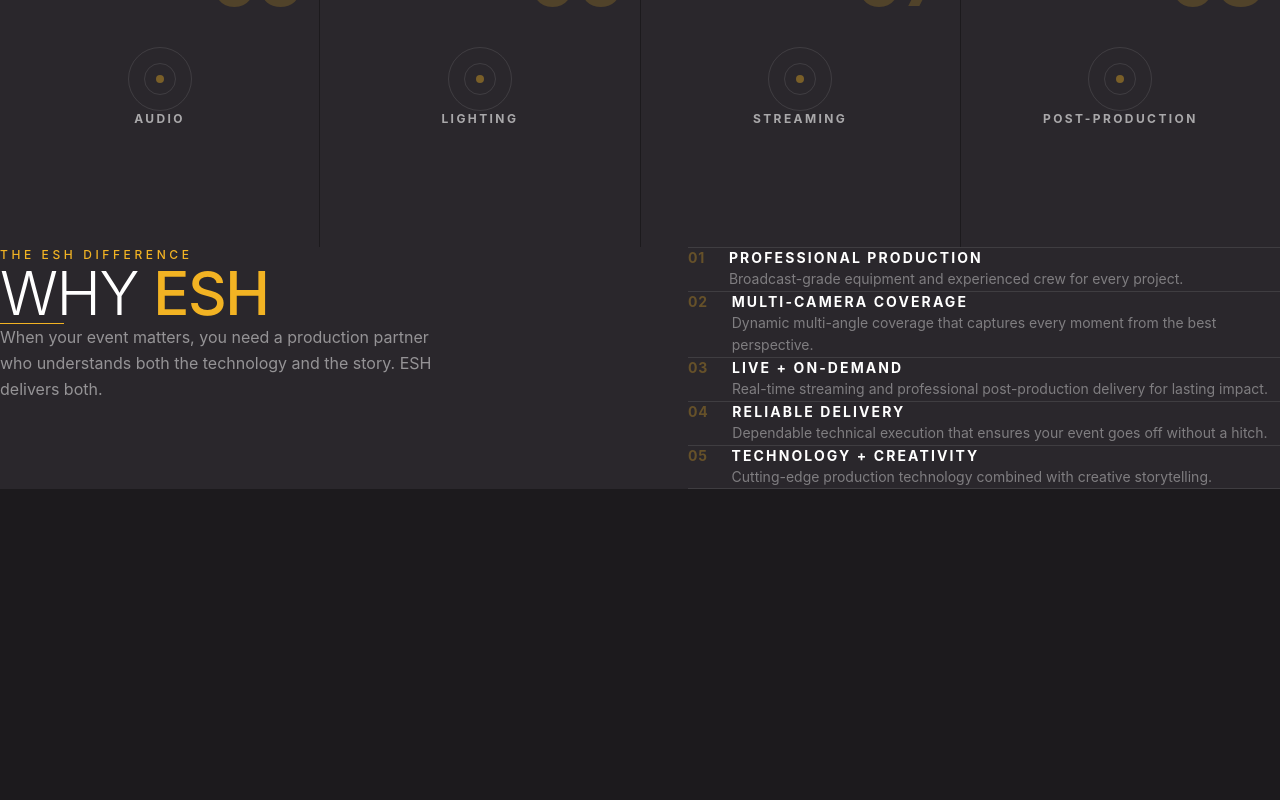
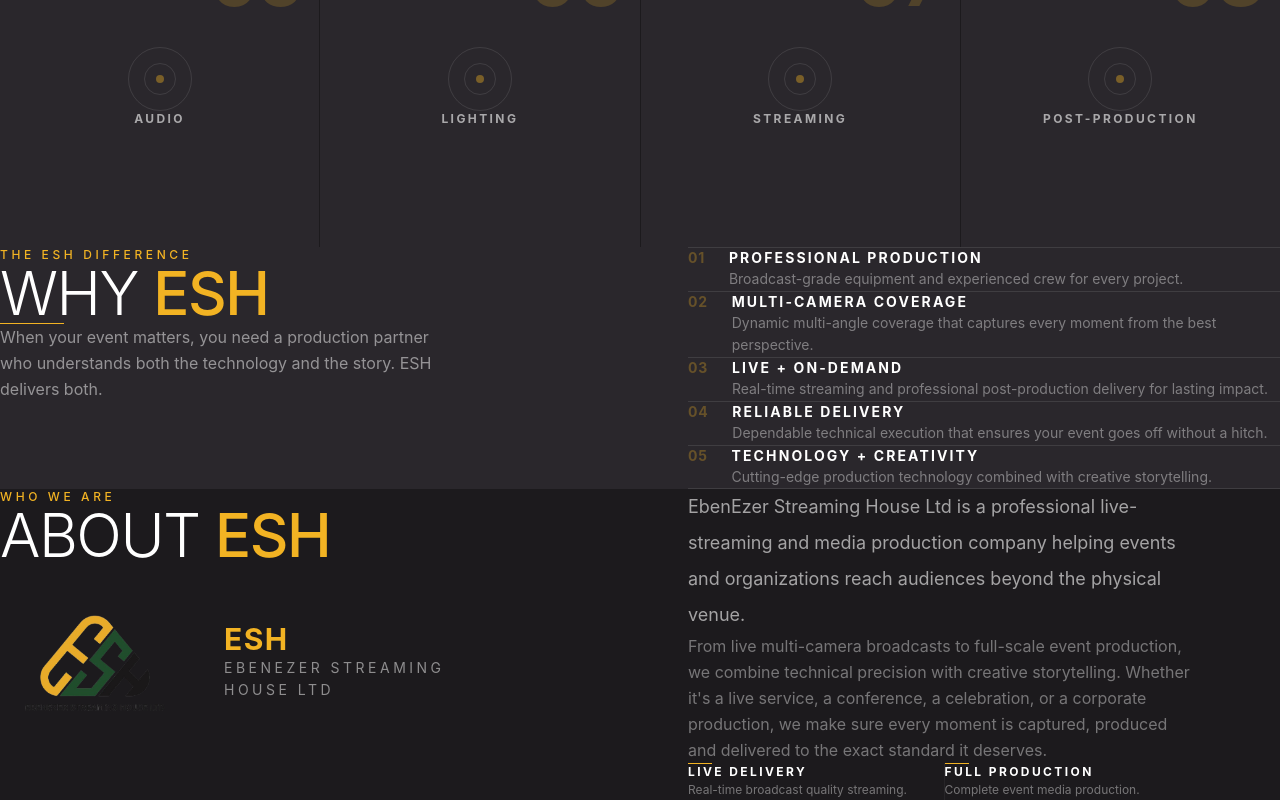
Before and after one commit to Elisee-M/esh, a React (Vite) app: page / in a window 1280 px wide. Shown: the part 2983-3783 px from the top of the page. Before the commit the page ends 3472 px from the top, so only its background shows below. Built offline with nearby package versions, Linux system fonts and the light colour scheme.

Commit message:
feat: add about section

```diff
--- a/src/App.tsx
+++ b/src/App.tsx
@@ -4,6 +4,7 @@ import Services from './components/Services'
 import OurWork from './components/OurWork'
 import Capabilities from './components/Capabilities'
 import WhyESH from './components/WhyESH'
+import About from './components/About'
 
 function App() {
   return (
@@ -15,6 +16,7 @@ function App() {
         <OurWork />
         <Capabilities />
         <WhyESH />
+        <About />
       </main>
     </div>
   )
--- /dev/null
+++ b/src/components/About.tsx
@@ -0,0 +1,126 @@
+import { useEffect, useRef } from 'react'
+import { gsap } from 'gsap'
+import { ScrollTrigger } from 'gsap/ScrollTrigger'
+import eshLogo from '../assets/images/esh_logo_no_bg.png'
+
+gsap.registerPlugin(ScrollTrigger)
+
+export default function About() {
+  const sectionRef = useRef<HTMLElement>(null)
+  const headingRef = useRef<HTMLDivElement>(null)
+  const contentRef = useRef<HTMLDivElement>(null)
+
+  useEffect(() => {
+    if (!headingRef.current || !contentRef.current) return
+
+    gsap.fromTo(
+      headingRef.current.children,
+      { opacity: 0, y: 40 },
+      {
+        opacity: 1,
+        y: 0,
+        duration: 0.8,
+        stagger: 0.15,
+        ease: 'power3.out',
+        scrollTrigger: {
+          trigger: headingRef.current,
+          start: 'top 85%',
+          once: true,
+        },
+      }
+    )
+
+    gsap.fromTo(
+      contentRef.current.children,
+      { opacity: 0, y: 30 },
+      {
+        opacity: 1,
+        y: 0,
+        duration: 0.8,
+        stagger: 0.15,
+        ease: 'power3.out',
+        scrollTrigger: {
+          trigger: contentRef.current,
+          start: 'top 85%',
+          once: true,
+        },
+      }
+    )
+  }, [])
+
+  return (
+    <section ref={sectionRef} id="about" className="bg-esh-black py-32 px-6 lg:px-8">
+      <div className="max-w-7xl mx-auto">
+        <div className="grid grid-cols-1 lg:grid-cols-2 gap-16 lg:gap-24 items-start">
+          {/* Left: Logo & Heading */}
+          <div ref={headingRef}>
+            <p className="text-gold text-xs tracking-[0.3em] uppercase mb-4 font-medium">
+              Who We Are
+            </p>
+            <h2 className="text-white text-4xl md:text-5xl lg:text-6xl font-light tracking-tight mb-8">
+              ABOUT <span className="text-gold font-medium">ESH</span>
+            </h2>
+
+            <div className="flex items-center gap-8">
+              <img
+                src={eshLogo}
+                alt="ESH Logo"
+                className="w-40 h-40 md:w-48 md:h-48 object-contain"
+              />
+              <div>
+                <p className="text-gold text-2xl md:text-3xl font-bold tracking-wider">
+                  ESH
+                </p>
+                <p className="text-white/50 text-xs md:text-sm tracking-[0.25em] mt-2 leading-relaxed uppercase">
+                  Ebenezer Streaming
+                  <br />
+                  House Ltd
+                </p>
+              </div>
+            </div>
+          </div>
+
+          {/* Right: Description */}
+          <div ref={contentRef}>
+            <div className="space-y-8 max-w-lg">
+              <p className="text-white/60 text-lg leading-loose">
+                EbenEzer Streaming House Ltd is a professional live-streaming and
+                media production company helping events and organizations reach
+                audiences beyond the physical venue.
+              </p>
+              <p className="text-white/40 leading-relaxed text-base">
+                From live multi-camera broadcasts to full-scale event production,
+                we combine technical precision with creative storytelling. Whether
+                it's a live service, a conference, a celebration, or a corporate
+                production, we make sure every moment is captured, produced and
+                delivered to the exact standard it deserves.
+              </p>
+
+              {/* Value highlights */}
+              <div className="grid grid-cols-2 gap-px bg-white/5 mt-8">
+                <div className="bg-esh-black p-6">
+                  <div className="w-6 h-[1px] bg-gold mb-4" />
+                  <h3 className="text-white text-xs font-bold tracking-[0.2em] mb-2">
+                    LIVE DELIVERY
+                  </h3>
+                  <p className="text-white/40 text-xs leading-relaxed">
+                    Real-time broadcast quality streaming.
+                  </p>
+                </div>
+                <div className="bg-esh-black p-6">
+                  <div className="w-6 h-[1px] bg-gold mb-4" />
+                  <h3 className="text-white text-xs font-bold tracking-[0.2em] mb-2">
+                    FULL PRODUCTION
+                  </h3>
+                  <p className="text-white/40 text-xs leading-relaxed">
+                    Complete event media production.
+                  </p>
+                </div>
+              </div>
+            </div>
+          </div>
+        </div>
+      </div>
+    </section>
+  )
+}
```
